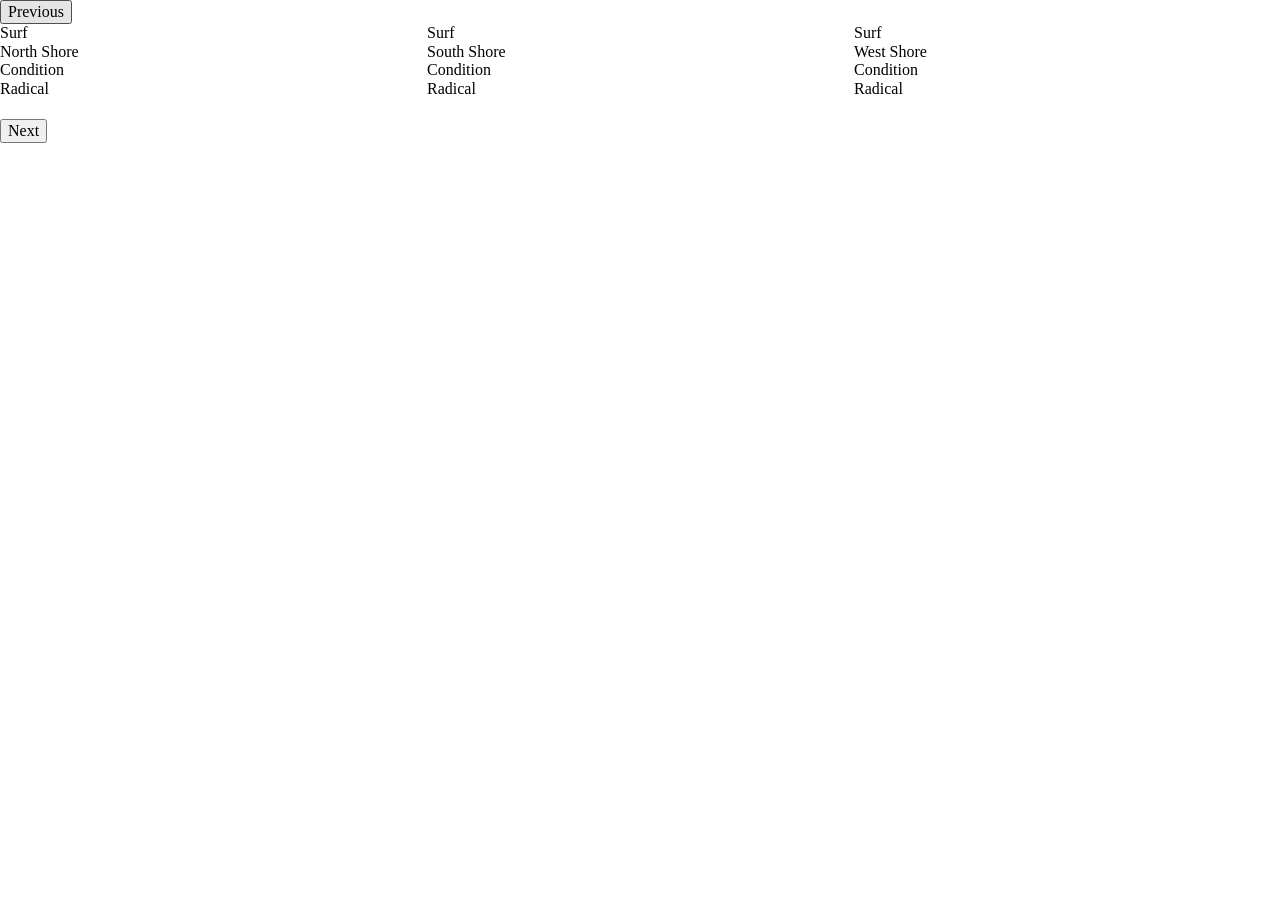
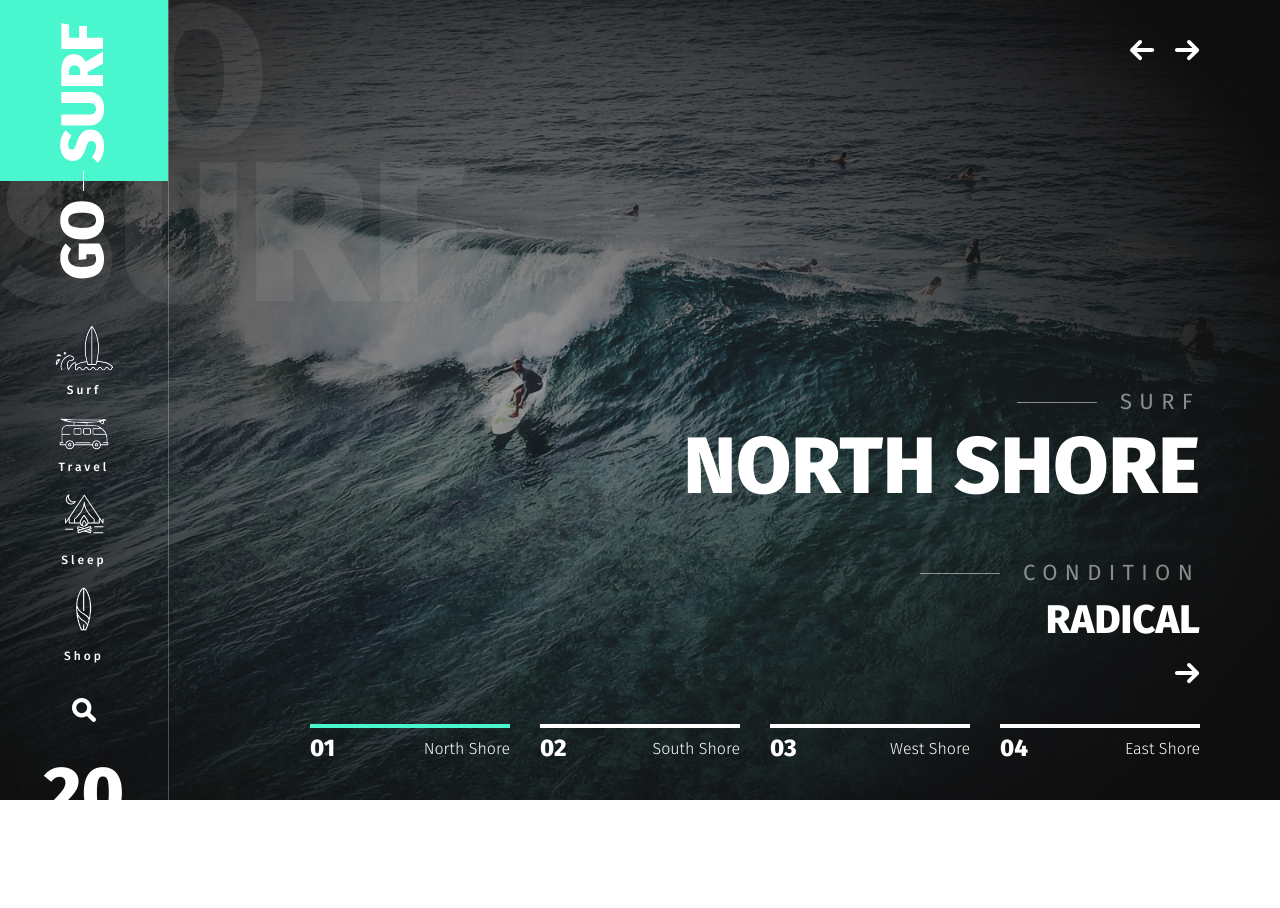
Before and after one commit to artemdolbiev/go-serf, a website: page app/index.html in a window 1280 px wide. Before the commit the page ends 800 px from the top, so only its background shows below. Drawn offline with nearby package versions, Linux system fonts and the light colour scheme; files whose address does not match are found by name.

Commit message:
Верстка секции header

```diff
--- a/app/index.html
+++ b/app/index.html
@@ -5,13 +5,63 @@
   <meta name="viewport" content="width=device-width, initial-scale=1.0">
   <meta http-equiv="X-UA-Compatible" content="ie=edge">
   <title>GO-SERF</title>
+  <link href="https://fonts.googleapis.com/css2?family=Fira+Sans:wght@300;400;500;800&family=Roboto&display=swap" rel="stylesheet">
   <link rel="stylesheet" href="css/style.min.css">
 </head>
 <body>
 
   <header class="header">
+    <div class="header__title">
+      go
+      surf
+    </div>
+    <div class="header__aside">
+      <div class="logo">
+        <a href="#">
+          <img src="img/logo.svg" alt="">
+        </a>
+      </div>
+
+      <nav class="menu">
+        <ul class="menu__list">
+          <li>
+            <a href="#">
+              <img src="img/nav-icon-1.svg" alt="Surf"><span>Surf</span>
+            </a>
+          </li>
+          <li>
+            <a href="#">
+              <img src="img/nav-icon-2.svg" alt="Travel"><span>Travel</span>
+            </a>
+          </li>
+          <li>
+            <a href="#">
+              <img src="img/nav-icon-3.svg" alt="Sleep"><span>Sleep</span>
+            </a>
+          </li>
+          <li>
+            <a href="#">
+              <img src="img/nav-icon-4.svg" alt="Shop"><span>Shop</span>
+            </a>
+          </li>
+        </ul>
+      </nav>
+
+      <div class="header__search">
+        <img src="img/search.svg" alt="">
+      </div>
+      <div class="header__date">
+        20
+        <span>06 | 2018</span>
+      </div>
+      <div class="header__location">
+        California
+      </div>
+
+
+    </div>
+
     <div class="header__slider">
-
       <div class="header__slider-item slider-item">
         <div class="slider-item__info">
           <div class="slider-item__info-suptitle suptitle-left">Surf</div>
@@ -19,7 +69,7 @@
           <div class="slider-item__info-suptext suptitle-left">Condition</div>
           <div class="slider-item__info-text">Radical</div>
           <a href="#" class="slider-item__info-link">
-            <img src="assets/img/arrows-right.svg" alt="">
+            <img src="img/arrows-right.svg" alt="">
           </a>
         </div>
       </div>
@@ -31,7 +81,7 @@
           <div class="slider-item__info-suptext suptitle-left">Condition</div>
           <div class="slider-item__info-text">Radical</div>
           <a href="#" class="slider-item__info-link">
-            <img src="assets/img/arrows-right.svg" alt="">
+            <img src="img/arrows-right.svg" alt="">
           </a>
         </div>
       </div>
@@ -43,7 +93,7 @@
           <div class="slider-item__info-suptext suptitle-left">Condition</div>
           <div class="slider-item__info-text">Radical</div>
           <a href="#" class="slider-item__info-link">
-            <img src="assets/img/arrows-right.svg" alt="">
+            <img src="img/arrows-right.svg" alt="">
           </a>
         </div>
       </div>
@@ -55,11 +105,40 @@
           <div class="slider-item__info-suptext suptitle-left">Condition</div>
           <div class="slider-item__info-text">Radical</div>
           <a href="#" class="slider-item__info-link">
-            <img src="assets/img/arrows-right.svg" alt="">
+            <img src="img/arrows-right.svg" alt="">
           </a>
         </div>
       </div>
+    </div>
 
+    <div class="slider-dots">
+      <div class="slider-dots__item">
+        <div class="dots-box">
+          <div class="dots-box__number">01</div>
+          <div class="dots-box__name">North Shore</div>
+        </div>
+      </div>
+
+      <div class="slider-dots__item">
+        <div class="dots-box">
+          <div class="dots-box__number">02</div>
+          <div class="dots-box__name">South Shore</div>
+        </div>
+      </div>
+
+      <div class="slider-dots__item">
+        <div class="dots-box">
+          <div class="dots-box__number">03</div>
+          <div class="dots-box__name">West Shore</div>
+        </div>
+      </div>
+
+      <div class="slider-dots__item">
+        <div class="dots-box">
+          <div class="dots-box__number">04</div>
+          <div class="dots-box__name">East Shore</div>
+        </div>
+      </div>
     </div>
   </header>
 
--- a/app/js/main.js
+++ b/app/js/main.js
@@ -2,9 +2,16 @@ $(function(){
 
     $('.header__slider').slick({
         infinite: true,
-        slidesToShow: 3,
-        slidesToScroll: 1
+        fade: true,
+        prevArrow: '<img class="slider-arrows slider-arrows__left" src="img/arrows-left.svg" alt=""></img>',
+        nextArrow: '<img class="slider-arrows slider-arrows__right" src="img/arrows-right.svg" alt=""></img>',
+        asNavFor: '.slider-dots',
     });
 
+    $('.slider-dots').slick({
+        slidesToShow: 4,
+        slidesToScroll: 4,
+        asNavFor: '.header__slider',
+    });
 
 });
--- /dev/null
+++ b/app/scss/_global.scss
@@ -0,0 +1,39 @@
+body {
+  font-family: 'Fira Sans', sans-serif;
+  font-weight: 400;
+  font-size: 16px;
+}
+
+a {
+  display: inline-block;
+  text-decoration: none;
+}
+
+ul,
+li {
+  list-style: none;
+  margin: 0;
+  padding: 0;
+}
+
+.suptitle-left {
+  font-size: 22px;
+  line-height: 32px;
+  letter-spacing: 7.33333px;
+  text-transform: uppercase;
+  color: #FFFFFF;
+  opacity: 0.5;
+  padding-left: 103px;
+  position: relative;
+  display: inline-block;
+
+  &::before {
+    content: "";
+    position: absolute;
+    width: 80px;
+    height: 1px;
+    background-color: #ffffff;
+    left: 0;
+    top: 50%;
+  }
+}
--- /dev/null
+++ b/app/scss/_header.scss
@@ -0,0 +1,176 @@
+.header {
+
+  &__slider {
+
+    &-item {
+      height: 100vh;
+      background-image: url(../img/header-bg.jpg);
+      background-repeat: no-repeat;
+      background-size: cover;
+      background-position: center;
+    }
+  }
+
+  &__title {
+    font-weight: 800;
+    font-size: 200px;
+    line-height: 156px;
+    text-transform: uppercase;
+    color: #ffffff;
+    opacity: 0.07;
+    max-width: 467px;
+    position: absolute;
+    top: 0;
+    left: 0;
+    z-index: 4;
+  }
+
+  &__aside {
+    position: absolute;
+    top: 0;
+    left: 0;
+    z-index: 5;
+
+    text-align: center;
+
+    border-right: 1px solid rgba(#ffffff, 0.25);
+    height: 100vh;
+    color: #ffffff;
+  }
+
+  &__date {
+    font-weight: 800;
+    font-size: 72px;
+    line-height: 64px;
+
+    span {
+      padding-top: 15px;
+      font-weight: 300;
+      font-size: 16px;
+      line-height: 19px;
+      letter-spacing: 1.4px;
+      margin-bottom: 30px;
+      display: block;
+    }
+  }
+
+  &__search {
+    padding-top: 15px;
+    padding-bottom: 35px;
+  }
+
+  &__location {
+    display: inline-block;
+    font-weight: 300;
+    font-size: 12px;
+    line-height: 14px;
+    letter-spacing: 1.05px;
+    position: relative;
+    padding-left: 19px;
+
+    &::before {
+      content: "";
+      position: absolute;
+      width: 11px;
+      height: 13px;
+      background-image: url(../img/marker.svg);
+      left: 0;
+      top: 0;
+    }
+  }
+}
+
+.slider-item {
+
+  &__info {
+
+    position: absolute;
+    right: 80px;
+    bottom: 116px;
+    text-align: right;
+    color: #ffffff;
+    text-transform: uppercase;
+
+    &-suptitle {
+      margin-bottom: 5px;
+    }
+
+    &-title {
+      font-weight: 800;
+      font-size: 80px;
+      line-height: 86px;
+      margin-bottom: 48px;
+    }
+
+    &-suptext {
+      margin-bottom: 8px;
+    }
+
+    &-text {
+      font-weight: 800;
+      font-size: 40px;
+      line-height: 46px;
+      margin-bottom: 20px;
+    }
+  }
+}
+
+.slider-arrows {
+  position: absolute;
+  top: 40px;
+  right: 80px;
+  cursor: pointer;
+  z-index: 4;
+}
+
+.slider-arrows__left {
+  right: 125px;
+}
+
+.slider-dots {
+  float: right;
+  position: absolute;
+  right: 50px;
+  bottom: 40px;
+  max-width: 920px;
+  width: 100%;
+  color: #ffffff;
+  margin-top: -40px;
+}
+
+.dots-box {
+  width: 200px;
+  display: flex;
+  justify-content: space-between;
+  height: 28px;
+  align-items: center;
+  border-top: 4px solid #ffffff;
+  padding-top: 6px;
+
+  &__number {
+    font-weight: 800;
+    font-size: 24px;
+    line-height: 34px;
+  }
+
+  &__name {
+    font-weight: 300;
+    line-height: 19px;
+  }
+}
+
+.menu {
+  padding-top: 40px;
+  a {
+    color: #ffffff;
+    span {
+      display: block;
+      font-weight: 500;
+      font-size: 12px;
+      line-height: 14px;
+      letter-spacing: 3px;
+      padding-top: 6px;
+      margin-bottom: 20px;
+    }
+  }
+}
--- a/app/scss/_vars.scss
+++ b/app/scss/_vars.scss
@@ -0,0 +1 @@
+$green: #4AF6CD;
--- a/app/scss/style.scss
+++ b/app/scss/style.scss
@@ -1,9 +1,13 @@
+@import "header";
+@import "global";
 @import "vars";
 @import "libs";
 @import "fonts";
 
-
-
-
+.slick-current {
+  .dots-box {
+    border-top: 4px solid $green;
+  }
+}
 
 @import "media";
```
Also changed, not shown: app/css/style.min.css, app/img/arrows-down.svg (added), app/img/arrows-left.svg (added), app/img/logo.svg (added), app/img/marker.svg (added), app/img/nav-icon-1.svg (added), app/img/nav-icon-2.svg (added), app/img/nav-icon-3.svg (added), app/img/nav-icon-4.svg (added), app/img/search.svg (added).
